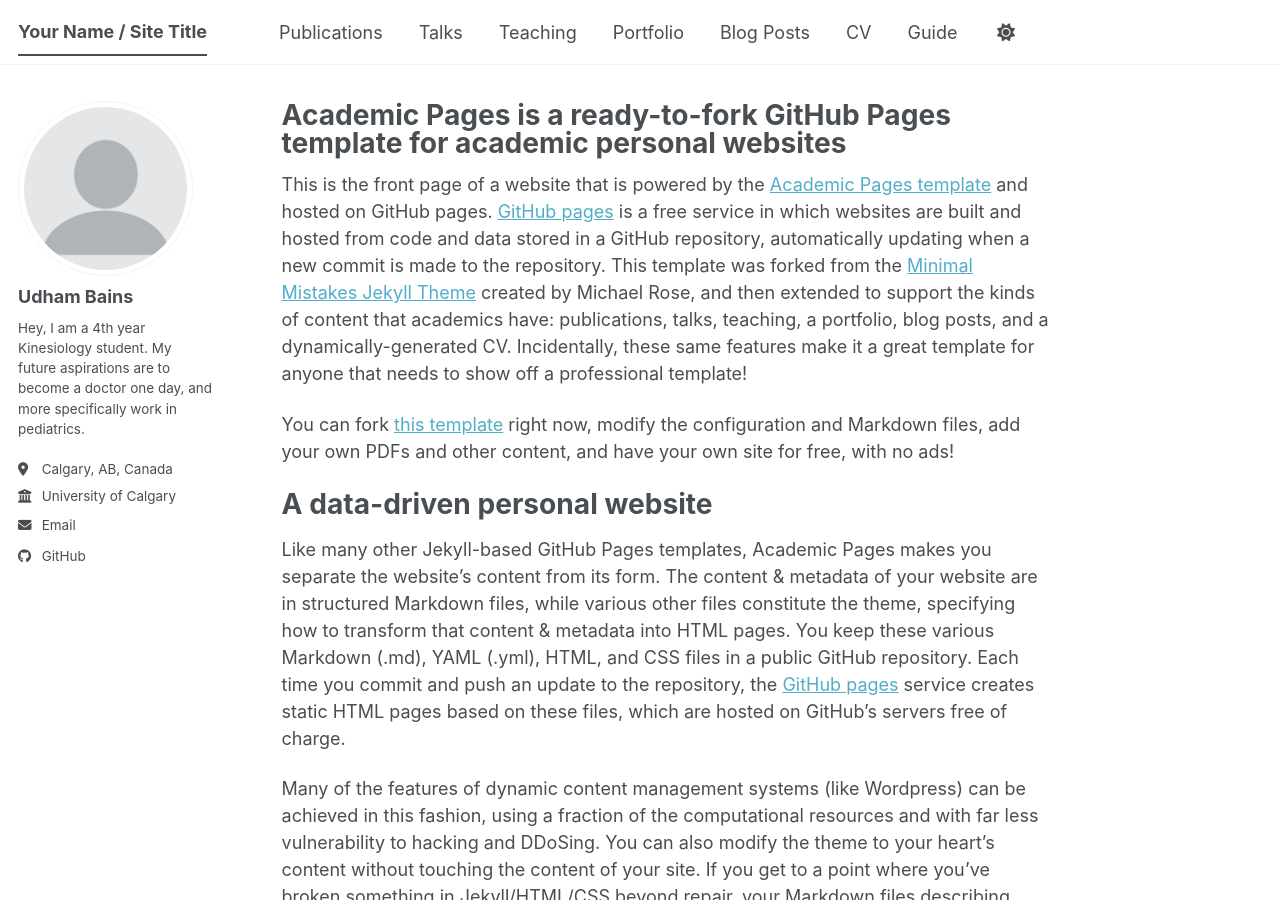
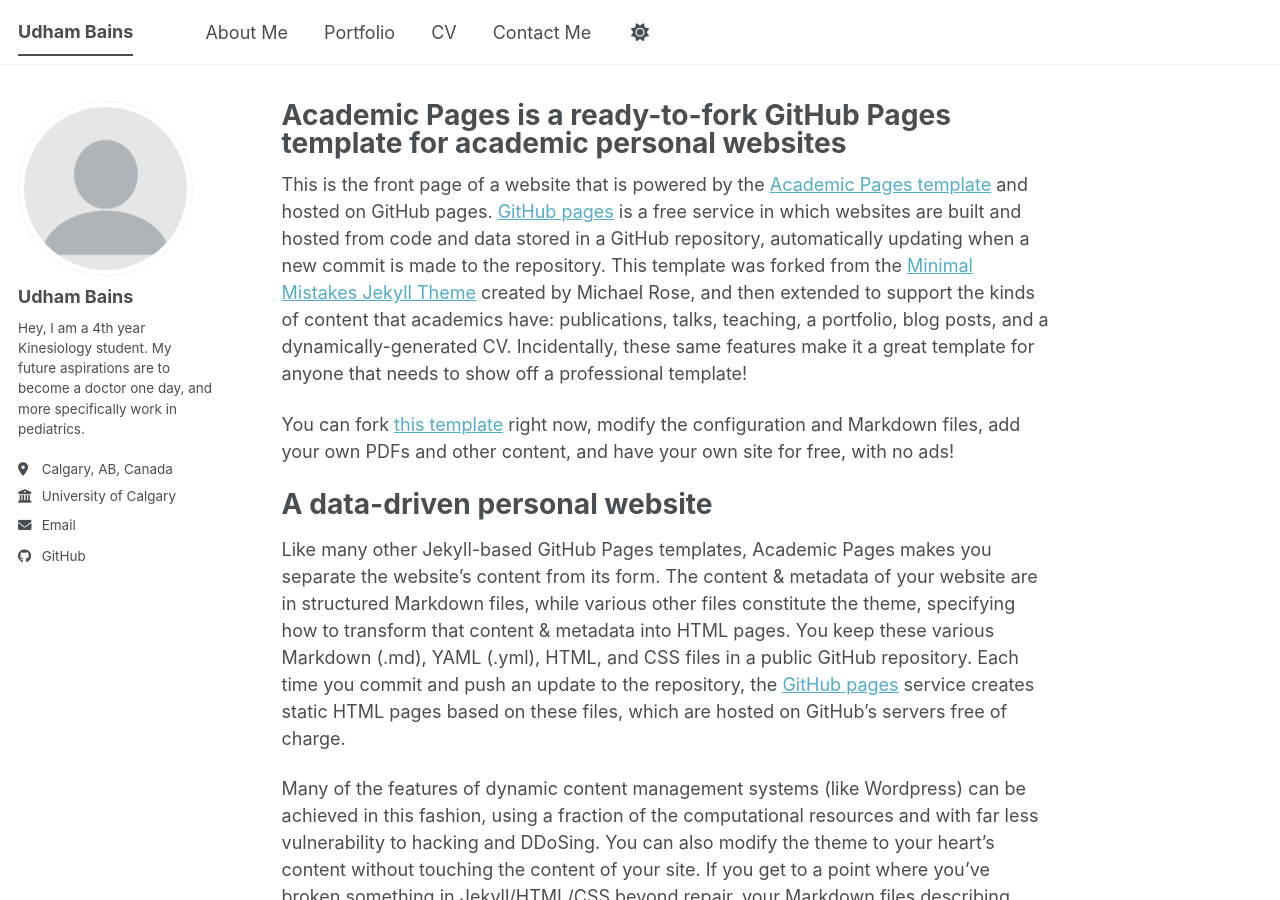
Before and after one commit to udhambains777/Knes381, a Jekyll site: the page built from _pages/about.md, in a window 1280 px wide and 900 px high. Built offline with Jekyll 4.4.1, drawn with Linux system fonts in a browser that asks for light colours; a script bundle is joined from its source files by our own code; library files that are not in the unit come from our copies.

Commit message:
Update navigation tabs and site title

```diff
--- a/_config.yml
+++ b/_config.yml
@@ -9,7 +9,7 @@
 # Basic Site Settings
 locale                   : "en-US"
 site_theme               : "default" # The available themes options are "default", "air", "sunrise", "mint", "dirt" and "contrast"
-title                    : "Your Name / Site Title"
+title                    : "Udham Bains"
 title_separator          : "-"
 name                     : &name "Udham Bains"
 description              : &description "Udham Bains' academic portfolio"   # Update this with a general description of your site, this is the default if not overridden by a page
--- a/_data/navigation.yml
+++ b/_data/navigation.yml
@@ -8,26 +8,14 @@
 #      Markdown formatted page while the second is generated using JSON.
 
 main:
-  - title: "Publications"
+  - title: "About Me"
     url: /publications/
-
-  - title: "Talks"
-    url: /talks/
-
-  - title: "Teaching"
-    url: /teaching/
 
   - title: "Portfolio"
     url: /portfolio/
 
-  - title: "Blog Posts"
-    url: /year-archive/
-
   - title: "CV"
     url: /cv/
 
-  # - title: "CV"
-  #   url: /cv-json/
-
-  - title: "Guide"
+  - title: "Contact Me"
     url: /markdown/
```
